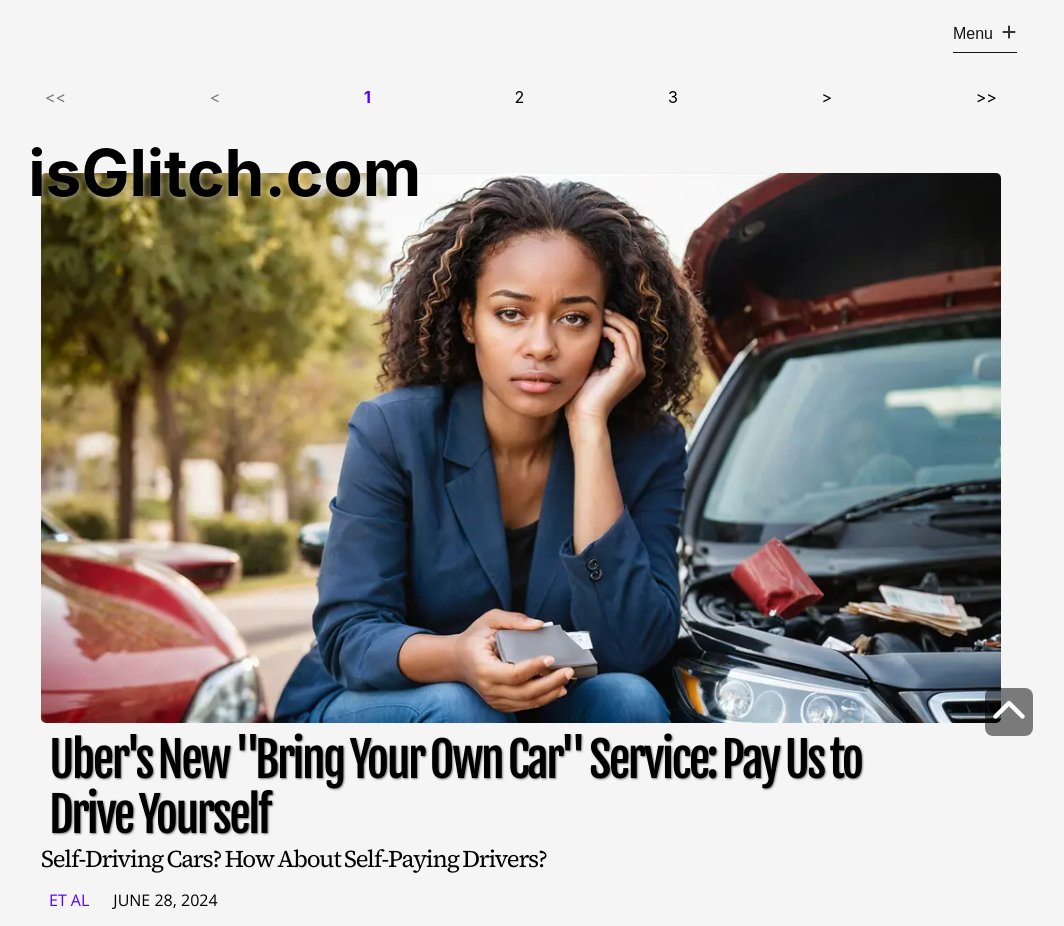
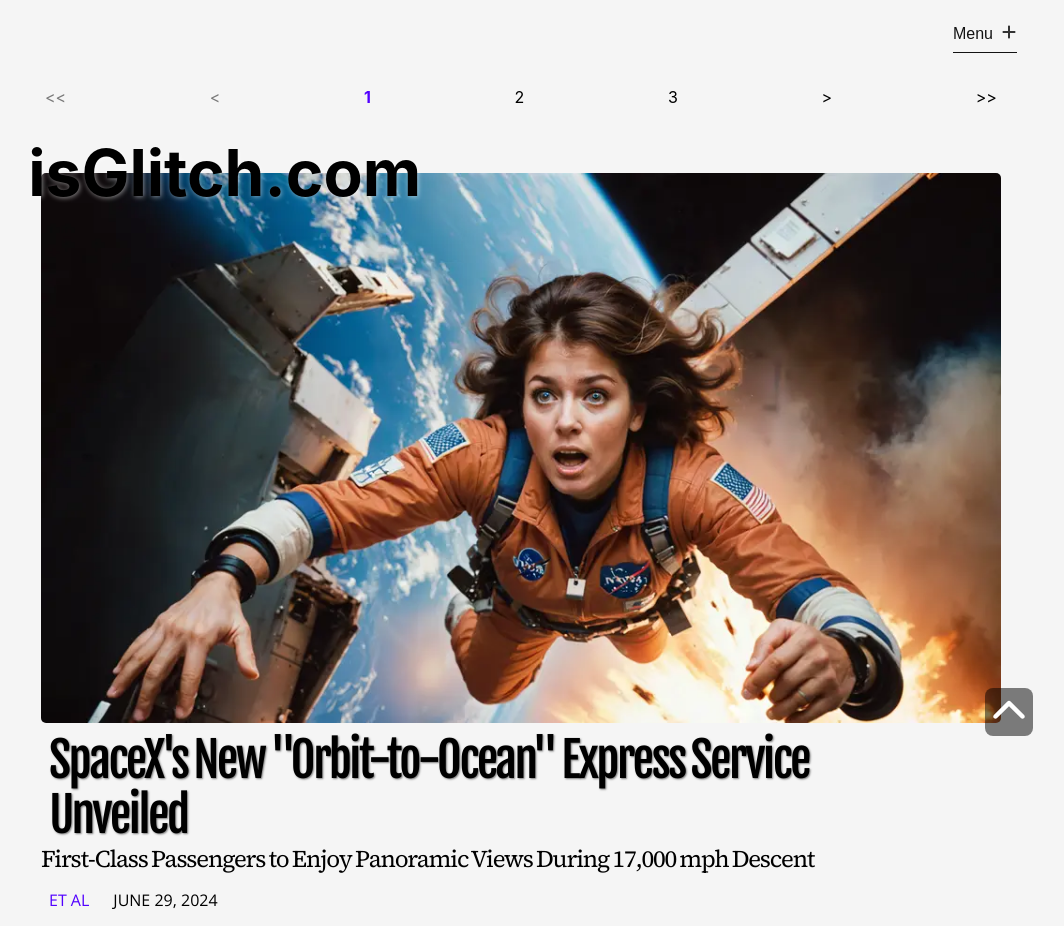
Before and after one commit to orbithammer/theGlitch, a React (Vite) app: page / in a window 1280 px wide. Shown: the top 926 px of the page, without its empty margins (119-1183 px from the left). Built offline with nearby package versions, Linux system fonts and the light colour scheme; a web font is replaced by a local one.

Commit message:
daily update

```diff
--- a/src/data/articles.ts
+++ b/src/data/articles.ts
@@ -959,4 +959,26 @@ export const articlesData = [
             `In related news, Uber's stock price has skyrocketed on expectations that the new service will dramatically reduce operational costs while inexplicably maintaining revenue. Wall Street analysts have upgraded Uber's stock to "Buy" with a target price of "However Much You're Willing to Pay Us for No Real Reason."`,
         ]
     },
+    {
+        id: 47,
+        articleUrl: `20240629-spacexs-new-orbit`,
+        category: `tech`,
+        img: `/images/20240629-spacexs-new-orbit.webp`,
+        alt: `a female astronaut in the ISS burning up during descent`,
+        header: `SpaceX's New "Orbit-to-Ocean" Express Service Unveiled`,
+        subhead: `First-Class Passengers to Enjoy Panoramic Views During 17,000 mph Descent`,
+        tags: [`SpaceX`, `Elon Musk`, `ISS`],
+        author: `Et Al`,
+        datePublished: new Date(2024,5,29,17),
+        articleBody: [
+            `SpaceX, the company known for launching things into space, has decided to shake things up by bringing them back down again—in style. In a groundbreaking announcement, CEO Elon Musk revealed the company's latest venture: the "Orbit-to-Ocean Express," a revolutionary service that promises to deliver passengers and payload from the International Space Station directly to the Pacific Ocean at breakneck speeds.`,
+            `"Why waste time with conventional re-entry when you can make a splash?" Musk tweeted, shortly before demonstrating the concept with a hastily scribbled diagram featuring stick figures and a lot of wavy lines.`,
+            `The $843 million contract awarded by NASA has raised eyebrows among industry experts, who question the need for such an elaborate deorbiting process. "We could just let it burn up in the atmosphere for free," said one anonymous NASA engineer, "but where's the fun in that?"`,
+            `SpaceX assures potential customers that the descent will be a once-in-a-lifetime experience. Passengers can look forward to panoramic views of the Earth, complimentary oxygen masks, and the thrilling sensation of plummeting towards the planet at 17,000 miles per hour.`,
+            `"It's like a roller coaster, a sauna, and a submarine ride all in one," boasted SpaceX's head of marketing, who was later seen updating his LinkedIn profile.`,
+            `Safety concerns have been brushed aside, with Musk claiming that the ocean's surface tension will provide a "natural airbag effect." When pressed about the physics of this claim, he simply replied, "Trust me, I'm a rocket scientist. Sometimes."`,
+            `As for the environmental impact of dunking a 420-ton space station into the ocean, SpaceX has promised to offset its carbon footprint by planting a tree on Mars. "Two birds, one stone," Musk winked, before rocketing off to his next press conference in a custom-built, coal-powered jetpack.`,
+            `Bookings for the maiden voyage of the Orbit-to-Ocean Express are now open, with a special discount for those willing to sit in the cargo hold. Scuba gear not included.`,
+        ]
+    },
 ]
```
Also changed, not shown: public/images/20240629-spacexs-new-orbit.webp (added).
